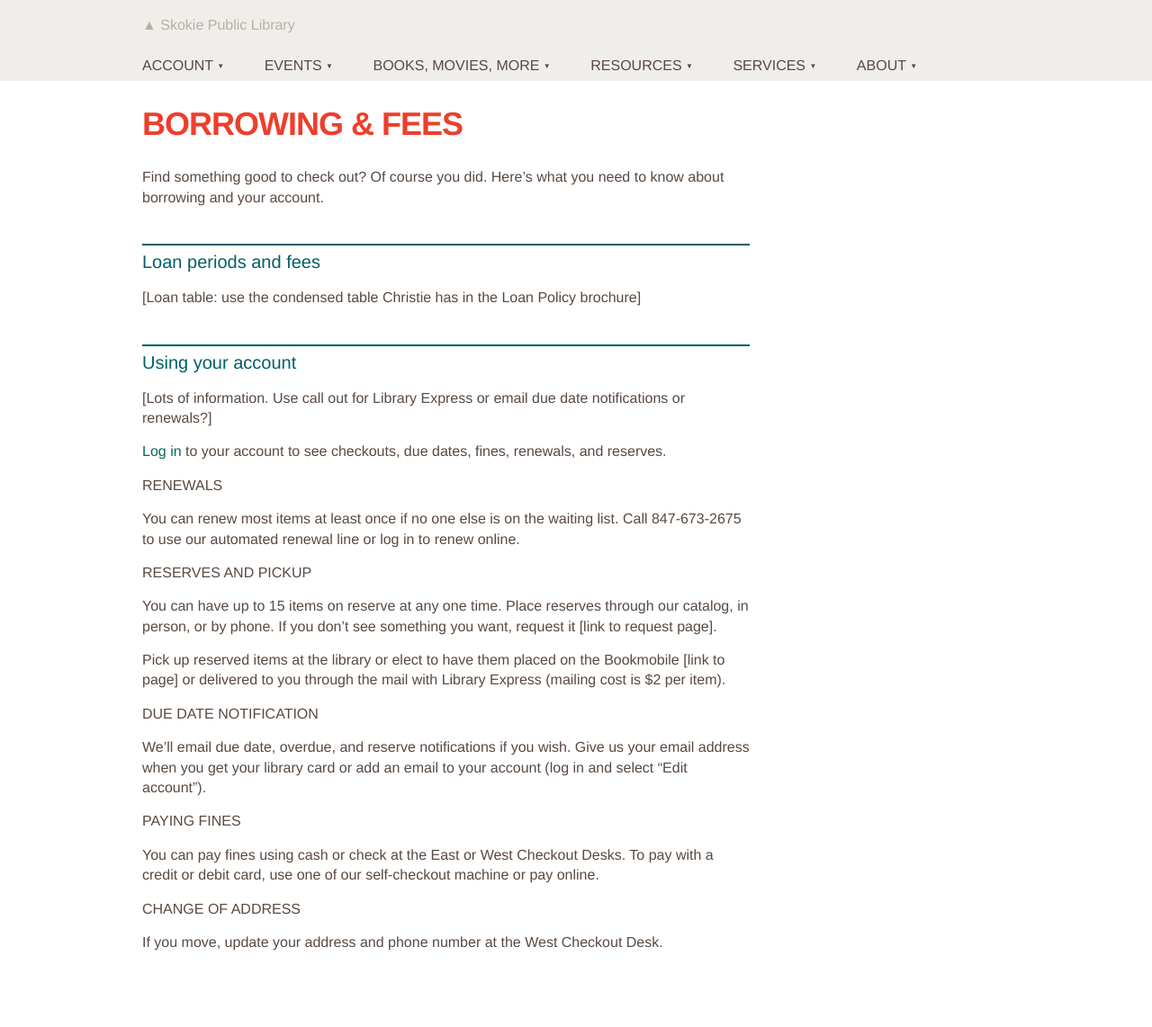
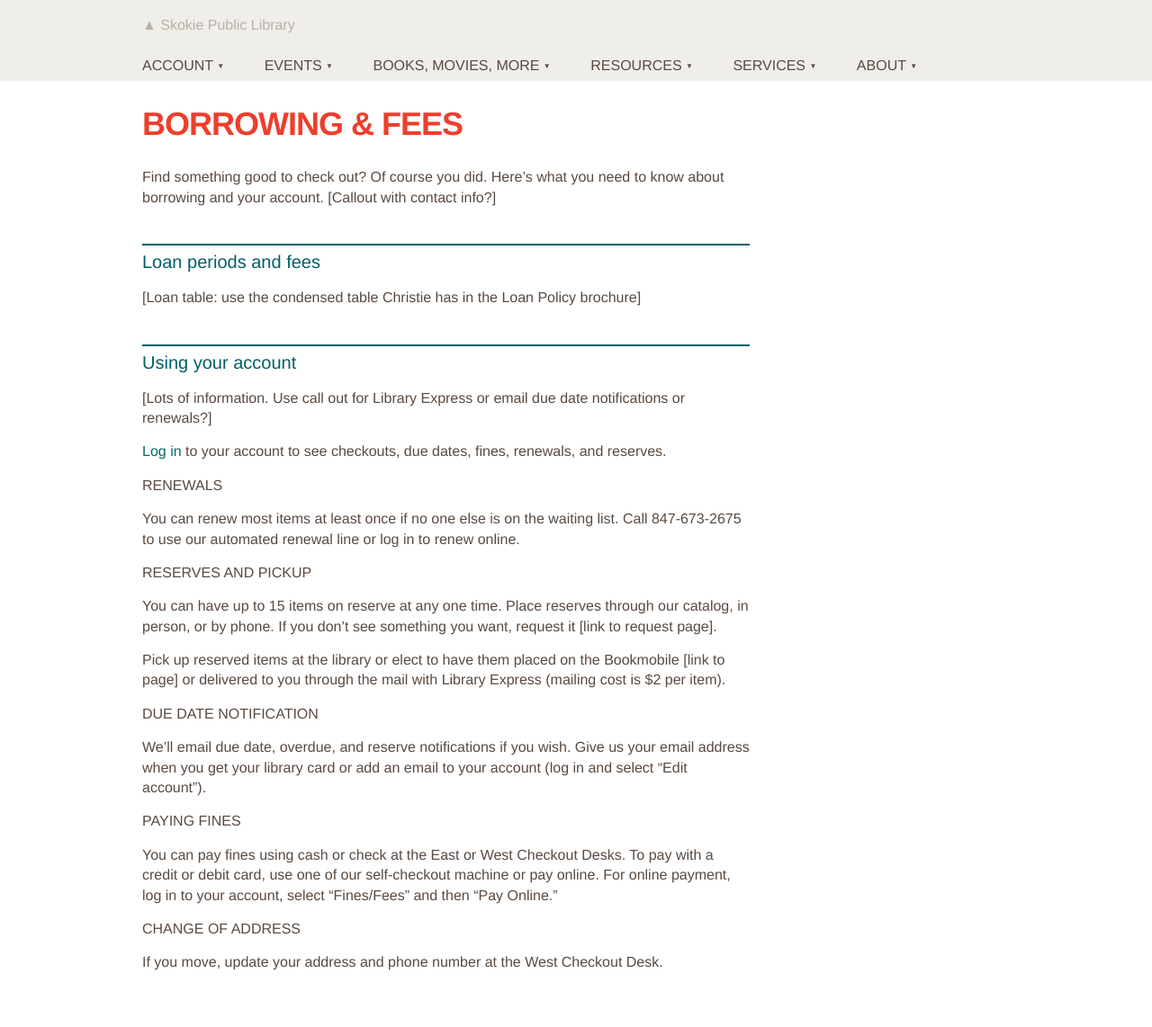
Before and after one commit to skokielibrary/spl-content, a Jekyll site: the page built from _content/eileen/about--borrowing-fees.markdown, in a window 1280 px wide. Shown: the whole page at 90% size. Built offline with Jekyll 4.4.1, drawn with Linux system fonts in a browser that asks for light colours; before the commit the page ends 1119 px from its top, so only the background shows below that.

Commit message:
Updated about--borrowing-fees.markdown

```diff
--- a/_content/eileen/about--borrowing-fees.markdown
+++ b/_content/eileen/about--borrowing-fees.markdown
@@ -4,7 +4,7 @@ title: "Borrowing & fees"
 published: true
 ---
 
-Find something good to check out? Of course you did. Here's what you need to know about borrowing and your account.
+Find something good to check out? Of course you did. Here's what you need to know about borrowing and your account. [Callout with contact info?]
 
 ##Loan periods and fees
 [Loan table: use the condensed table Christie has in the Loan Policy brochure]
@@ -27,7 +27,7 @@ Pick up reserved items at the library or elect to have them placed on the Bookmo
 We'll email due date, overdue, and reserve notifications if you wish. Give us your email address when you get your library card or add an email to your account (log in and select "Edit account").
 
 ###Paying fines
-You can pay fines using cash or check at the East or West Checkout Desks. To pay with a credit or debit card, use one of our self-checkout machine or pay online.
+You can pay fines using cash or check at the East or West Checkout Desks. To pay with a credit or debit card, use one of our self-checkout machine or pay online. For online payment, log in to your account, select "Fines/Fees" and then "Pay Online."
 
 ###Change of address
 If you move, update your address and phone number at the West Checkout Desk.
```
